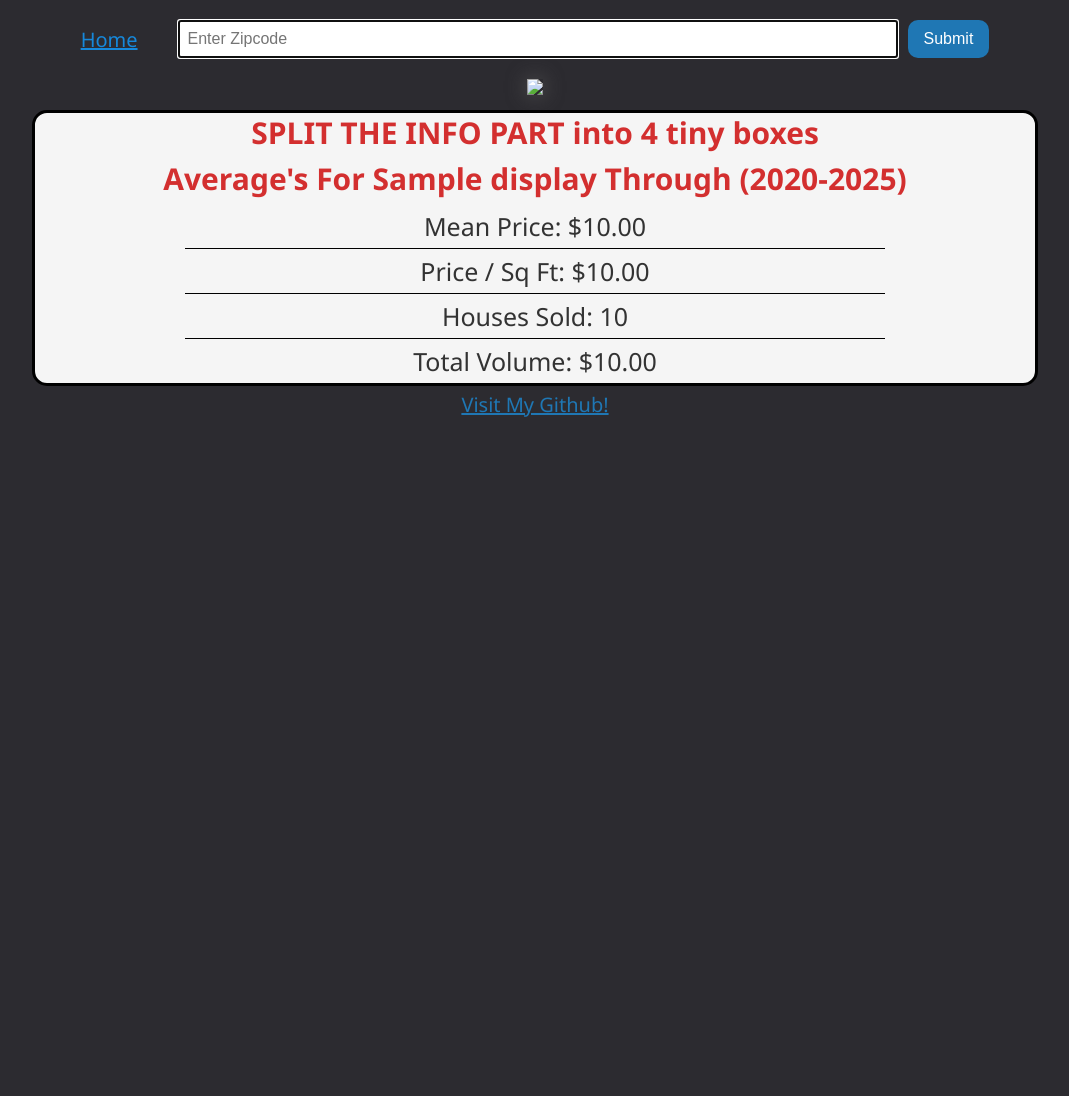
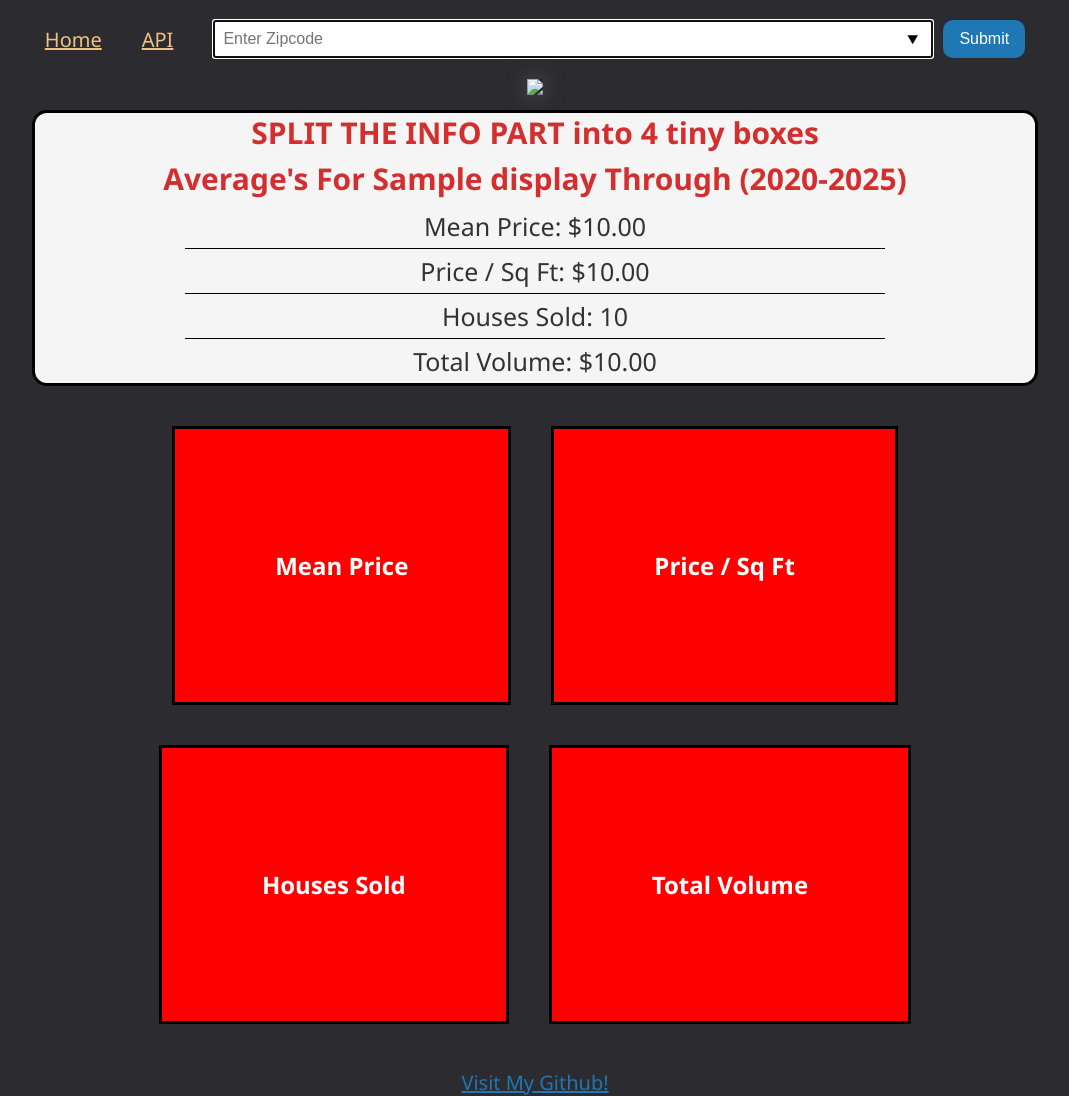
Before and after one commit to nicolas-fiore/house_prices, a Flask app: template templates/details.html in a window 1280 px wide. Shown: the whole page, without its empty margins (105-1174 px from the left). Before the commit the page ends 417 px from the top, so only its background shows below. Run offline with Flask 3, Linux system fonts and the light colour scheme; the template is opened without the code that fills it: most values are stand-ins (such as "Sample title", 1, 10 or a date in 2020); parts of the project's set-up code (start-up, migrations or seed data) failed here and were passed over.

Commit message:
transfer to pc

```diff
--- a/app.py
+++ b/app.py
@@ -5,36 +5,27 @@ from flask import Flask, request, redirect, render_template
 
 app = Flask(__name__)
 
-ZIPCODES = ['15003', '15005', '15006', '15007', '15014', '15015', '15017', '15018', '15020', '15024',
-            '15025', '15026', '15028', '15030', '15031', '15034', '15035', '15037', '15044', '15045',
-            '15046', '15047', '15049', '15051', '15056', '15057', '15063', '15064', '15065', '15068',
-            '15071', '15075', '15076', '15082', '15083', '15084', '15085', '15086', '15088', '15089',
-            '15090', '15101', '15102', '15104', '15106', '15108', '15110', '15112', '15116', '15120',
-            '15122', '15126', '15129', '15131', '15132', '15133', '15135', '15136', '15137', '15139',
-            '15140', '15142', '15143', '15144', '15145', '15146', '15147', '15148', '15201', '15202',
-            '15203', '15204', '15205', '15206', '15207', '15208', '15209', '15210', '15211', '15212',
-            '15213', '15214', '15215', '15216', '15217', '15218', '15219', '15220', '15221', '15222',
-            '15223', '15224', '15225', '15226', '15227', '15228', '15229', '15232', '15233', '15234',
-            '15235', '15236', '15237', '15238', '15239', '15241', '15243', '15321', '15332', '15642',
-            '15668', '16046', '16059', '16229']
-
-print(len(ZIPCODES))
 def get_db():
     con = sqlite3.connect("zipcodes.db")
     con.row_factory = sqlite3.Row
     return con
 
 
-with open ('house_prices.json') as j:
-    data_dict = json.load(j)
+def get_zipcodes():
+    con = get_db()
+    c = con.cursor()
+    zipcode = c.execute("SELECT DISTINCT(zipcode) FROM zipcodes").fetchall()
+    con.close()
+    zipcode = [i[0] for i in zipcode]
+    return zipcode
 
 
 @app.route('/')
 def index():
+    zipcodes = get_zipcodes()
     #connect db
     con = get_db()
     c = con.cursor()
-
     #get median prices
     median = c.execute("SELECT median_price from zipcodes").fetchall()
     con.close()
@@ -42,16 +33,18 @@ def index():
     median = [i[0] for i in median]
     print("THIS IS THE Median", len(median))
     print("-----------------")
-    graph = zipcodes_x_median(median, ZIPCODES)
-    return render_template('index.html',ZIPCODES=ZIPCODES, graph=graph)
+    graph = zipcodes_x_median(median, zipcodes)
+    return render_template('index.html',zipcodes=zipcodes, graph=graph)
+
 
 
 
 @app.route('/details')
-def gen_graph():
+def details():
     #get zipcode
     zipcode = request.args.get('zipcode')
-    if zipcode not in ZIPCODES:
+    zipcodes = get_zipcodes()
+    if zipcode not in zipcodes:
         return render_template('error.html')
 
     #connect db
@@ -92,14 +85,18 @@ def gen_graph():
                            barchart=barchart,
                            info=info,
                            display=zipcode,
-                           ZIPCODES=ZIPCODES)
+                           zipcodes=zipcodes)
 
 
 @app.route('/api/details')
 def get_api():
     zipcode = request.args.get('zipcode')
-    if zipcode not in ZIPCODES:
+    zipcodes = get_zipcodes()
+    if zipcode not in zipcodes:
         return render_template('error.html')
+
+    with open ('house_prices.json') as j:
+        data_dict = json.load(j)
 
     zip_data = {
         year: year_dict.get(zipcode)
--- a/static/css/detail.css
+++ b/static/css/detail.css
@@ -57,7 +57,7 @@ SEARCH BOX
 }
 
 #search a:link {
-    color: #1688da;
+    color: #ecc385;
 }
 
 #search a:visited {
@@ -148,3 +148,23 @@ BOTTOM
 #footer a:hover {
     color: white;
 }
+
+
+#blocks {
+    display: flex;
+    flex-wrap: wrap;
+    justify-content: center;
+    align-items: center;
+    margin: 20px auto;
+    width: 1000px;
+
+}
+
+.block {
+    color: white;
+    background-color: red;
+    border: solid 3px black;
+    margin: 20px;
+    padding: 100px;
+
+}
--- a/templates/details.html
+++ b/templates/details.html
@@ -10,11 +10,12 @@
 
     <div id="search">
         <a href="/">Home</a>
-        <form action="{{ url_for('gen_graph') }}" method="get">
+        <a href="/api/details?zipcode={{ display }}">API</a>
+        <form action="{{ url_for('details') }}" method="get">
 
             <input list="zipcode" name="zipcode" autocomplete="off" autofocus placeholder="Enter Zipcode" type="text">
                 <datalist id="zipcode">
-                    {% for zip in ZIPCODES %}
+                    {% for zip in zipcodes %}
                         <option value='{{ zip }}'>
                     {% endfor %}
                 </datalist>
@@ -36,7 +37,20 @@
             <li>Total Volume: {{ "${:,.2f}".format(info[3]) }}</li>
         </ul>
     </div>
-
+    <div id="blocks">
+        <div class="block" id="block1">
+            <h2>Mean Price</h2>
+        </div>
+        <div class="block" id="block2">
+            <h2>Price / Sq Ft</h2>
+        </div>
+        <div class="block" id="block3">
+            <h2>Houses Sold</h2>
+        </div>
+        <div class="block" id="block4">
+            <h2>Total Volume</h2>
+        </div>
+    </div>
     <div id="footer">
         <a href="https://github.com/nicolas-fiore">Visit My Github!</a>
     </div>
--- a/templates/index.html
+++ b/templates/index.html
@@ -8,10 +8,10 @@
 
     <h1>Alleghany PA Zipcodes</h1>
     <div id="search">
-        <form action="{{ url_for('gen_graph') }}" method="get">
+        <form action="{{ url_for('details') }}" method="get">
             <input list="zipcode" name="zipcode" autocomplete="off" autofocus placeholder="Zipcode" type="text">
                 <datalist id="zipcode">
-                    {% for zip in ZIPCODES %}
+                    {% for zip in zipcodes %}
                         <option value='{{ zip }}'>
                     {% endfor %}
                 </datalist>
```
